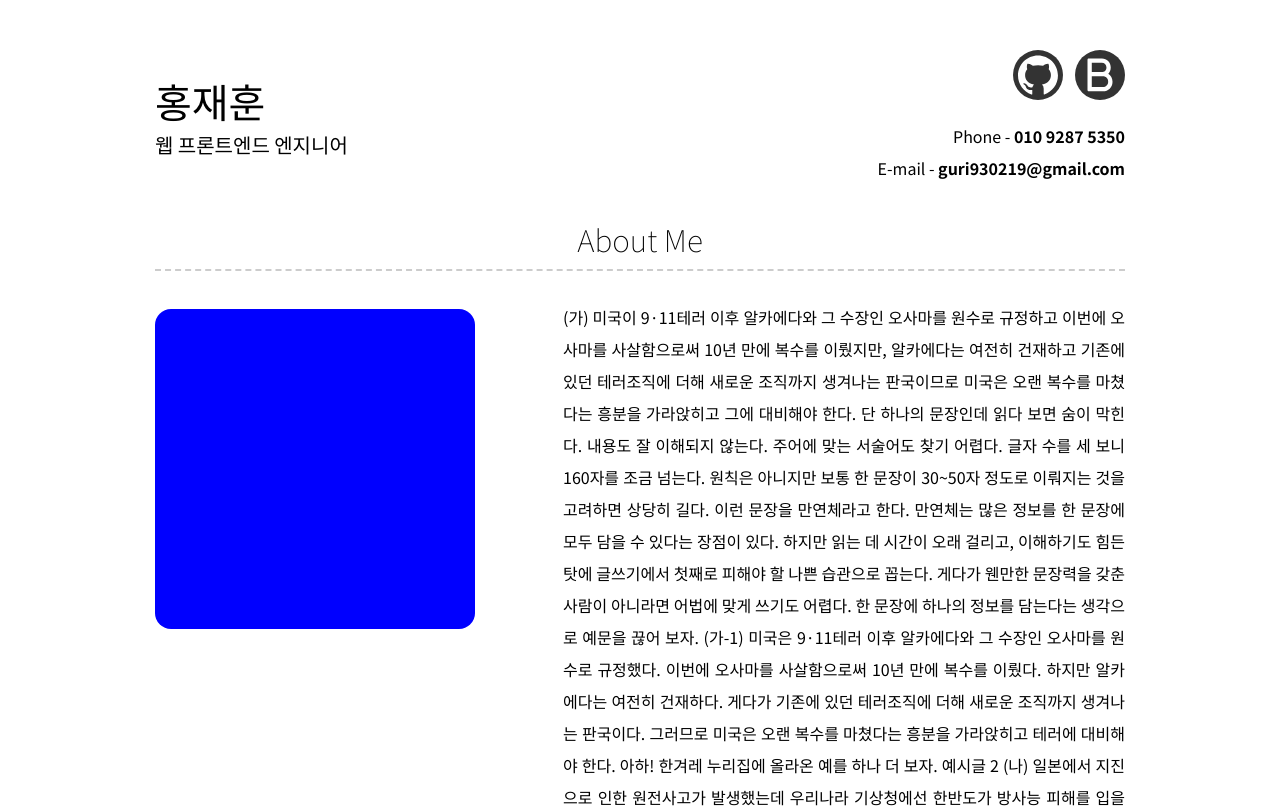
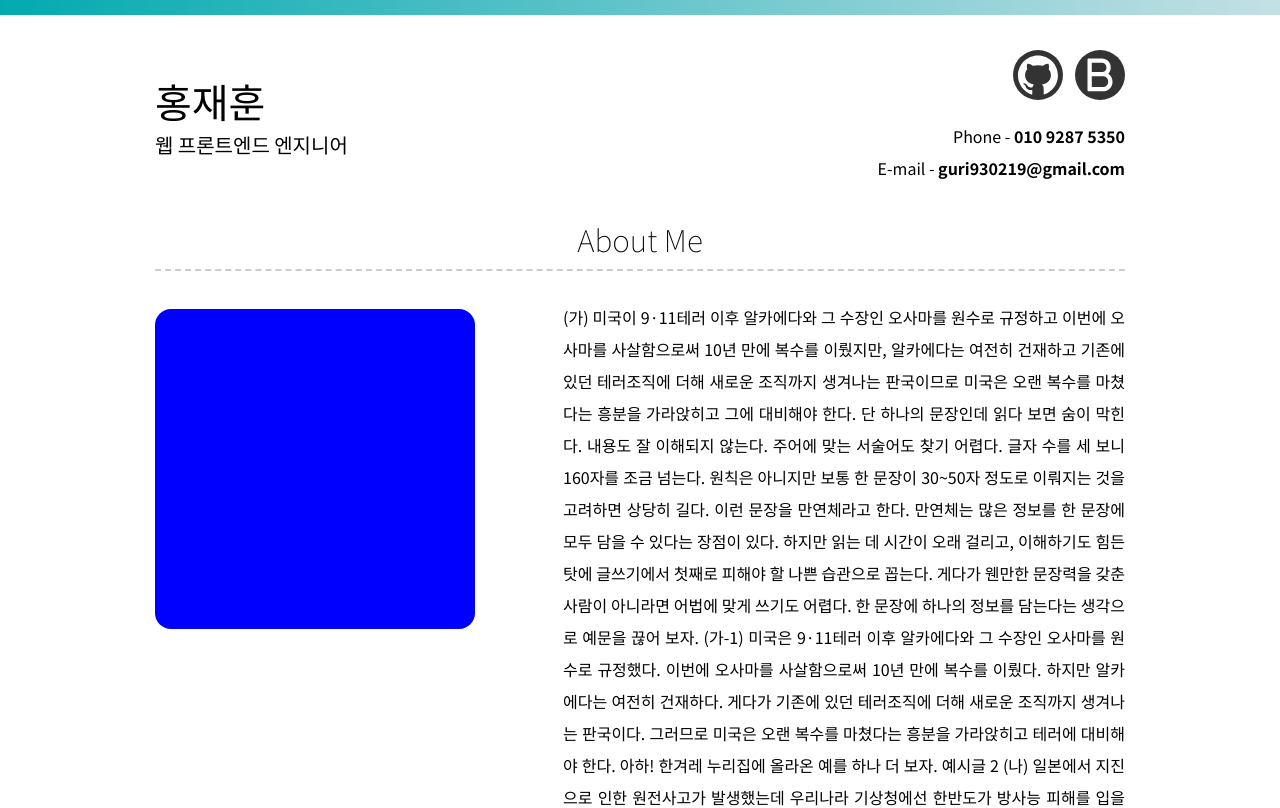
Before and after one commit to Bu-Du-Dak/Bu-Du-Dak.github.io, a Next.js app: page / in a window 1280 px wide. Shown: the top 808 px of the page. Built offline with nearby package versions, Linux system fonts and the light colour scheme.

Commit message:
top line box add .

```diff
--- a/src/components/commons/layout/Layout.index.tsx
+++ b/src/components/commons/layout/Layout.index.tsx
@@ -4,15 +4,26 @@ import LayoutHeader from "./header/LayoutHeader"
 
 const Layout = (props) => {
   return(
+    <>
+    <TopLine/>
     <Container>
-
       <LayoutWrapper>
         <LayoutHeader/>
         <Body className="container">{props.children}</Body>
       </LayoutWrapper>
     </Container>
+    </>
   )
 }
+const TopLine = styled.div`
+  position: fixed;
+  top: 0;
+  z-index: 1;
+  width: 100%;
+  height: 15px;
+  background: linear-gradient(90deg,#02AAB0,#C4E0E5);
+  /* background: linear-gradient(90deg,#02AAB0,#00CDAC); */
+`
 const LayoutWrapper = styled.div`
   width: 100%;
   display: flex;
@@ -28,7 +39,5 @@ const Body = styled.div`
   flex-direction: column;
   align-items: center;
   justify-content: center;
-  /* background-color: gray; */
-
 `;
 export default Layout
```
Also changed, not shown: 1 other file (tests, documents, lock files or other folders).
